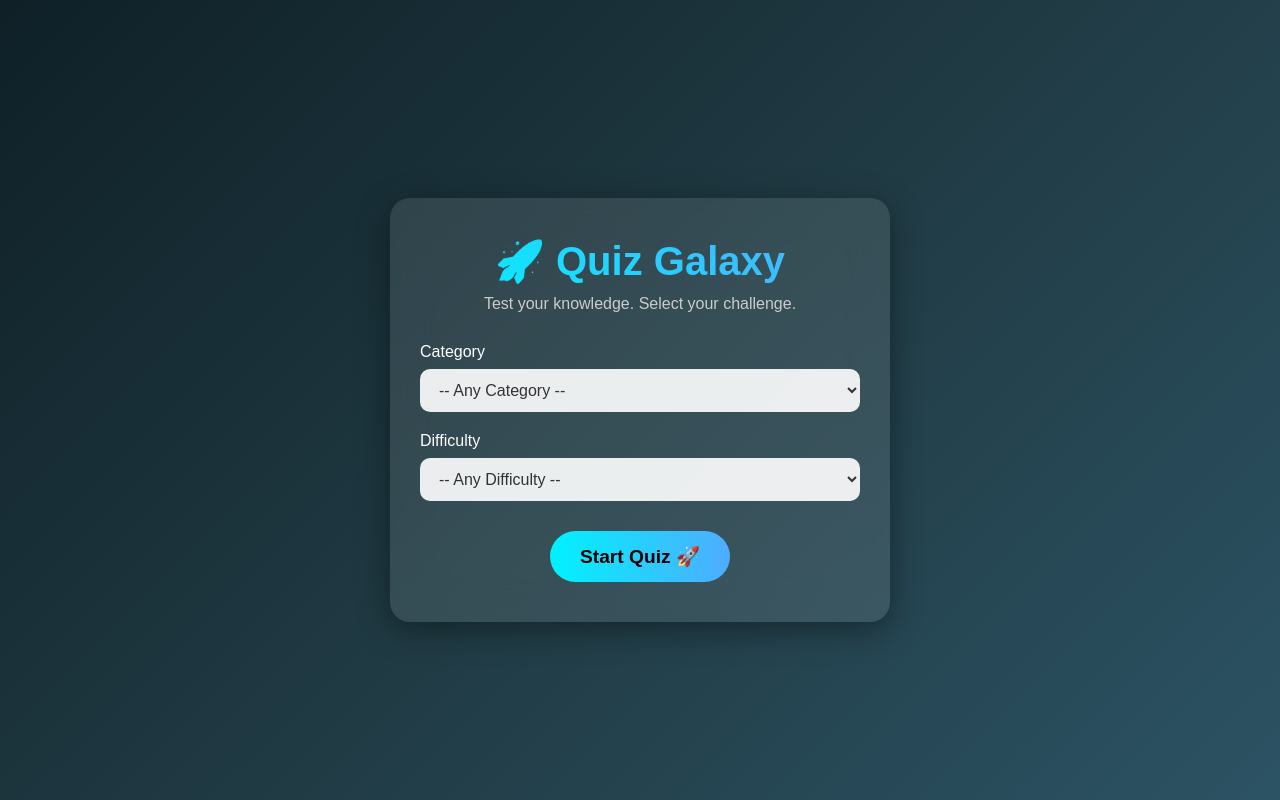
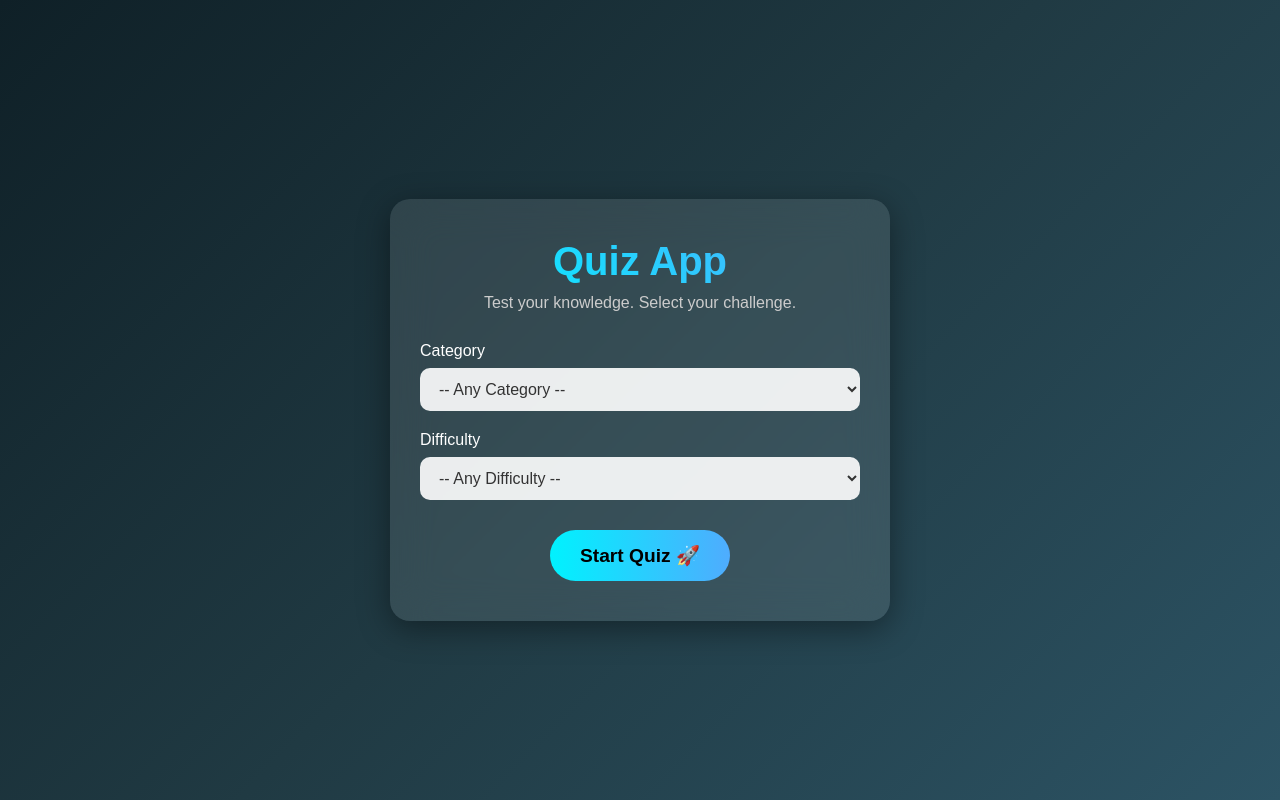
Before and after one commit to Abdulwahab773/Quiz-App-Typescript, a plain HTML site: page index.html in a window 1280 px wide. Drawn offline with Linux system fonts and the light colour scheme; no server answers.

Commit message:
name changed

```diff
--- a/index.html
+++ b/index.html
@@ -4,7 +4,7 @@
 <head>
     <meta charset="UTF-8" />
     <meta name="viewport" content="width=device-width, initial-scale=1.0" />
-    <title>Quiz Galaxy</title>
+    <title>Quiz App</title>
     <link rel="stylesheet" href="style.css" />
 </head>
 
@@ -16,7 +16,7 @@
         </div>
 
         <div class="quiz-card animate " id="startScreen">
-            <h1 class="heading">🚀 Quiz Galaxy</h1>
+            <h1 class="heading">Quiz App</h1>
             <p class="tagline">Test your knowledge. Select your challenge.</p>
 
             <div class="selectors">
```
